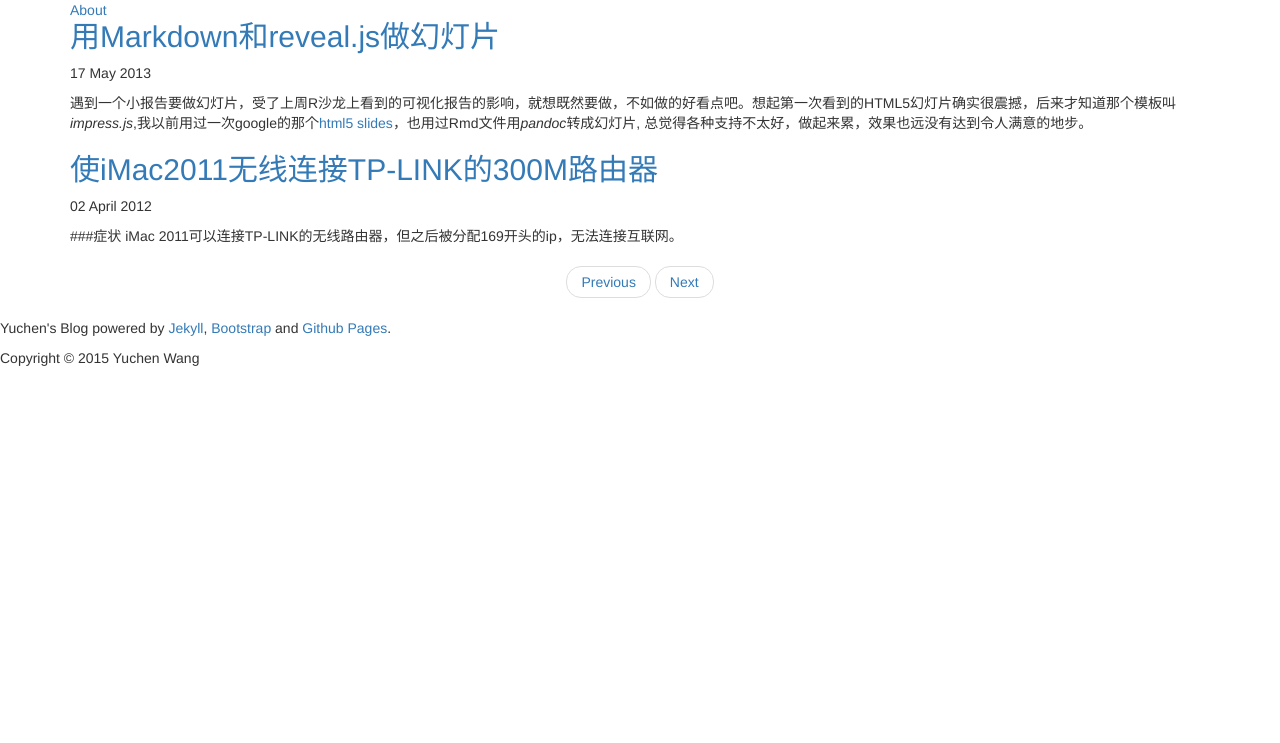
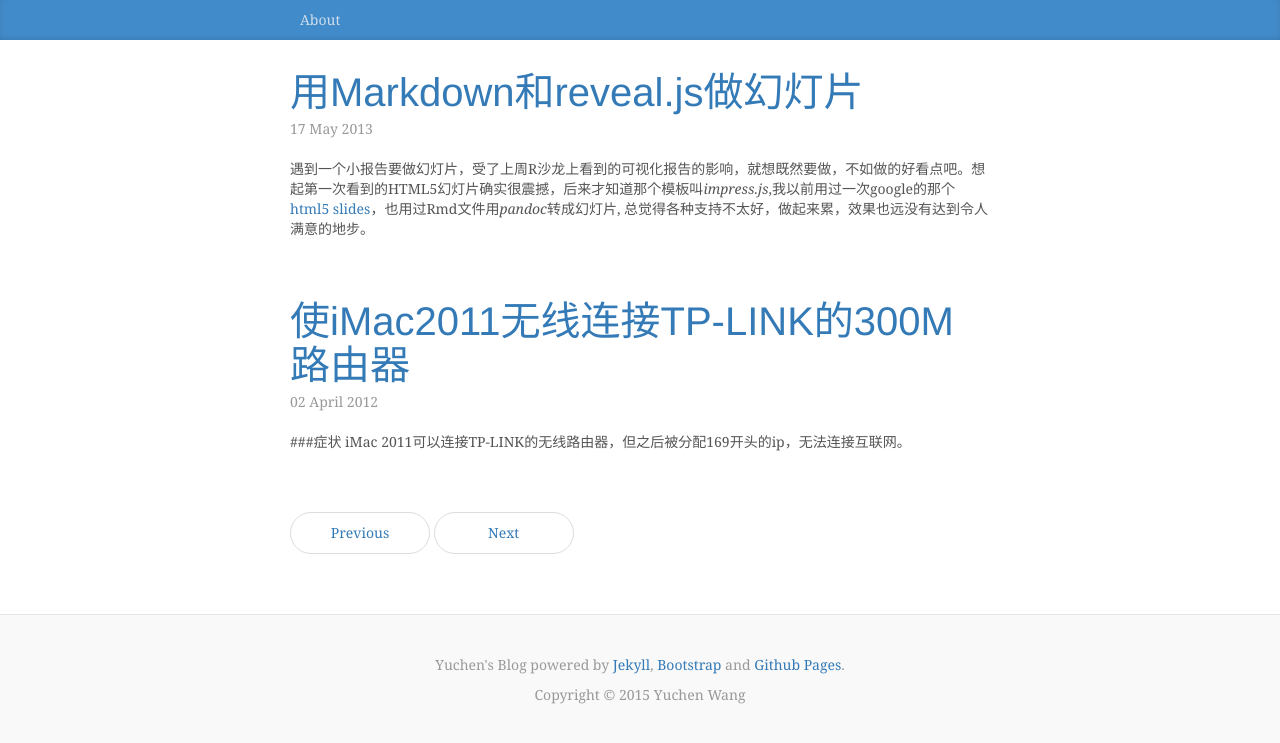
Before and after one commit to wangyuchen/wangyuchen.github.io, a Jekyll site: the page built from index.html, in a window 1280 px wide. Shown: the top 743 px of the page. Built offline with Jekyll 4.4.1, drawn with Linux system fonts in a browser that asks for light colours; nearby versions of some CDN libraries.

Commit message:
use only css

```diff
--- a/_includes/head.html
+++ b/_includes/head.html
@@ -15,7 +15,7 @@
   <link rel="stylesheet" href="http://maxcdn.bootstrapcdn.com/bootstrap/3.3.4/css/bootstrap.min.css">
 
   <!-- Custom styles for this template -->
-  <link href="{{ "/bootstrap/css/blog.css" | prepend: site.baseurl }}" rel="stylesheet">
+  <link href="{{ "/css/blog.css" | prepend: site.baseurl }}" rel="stylesheet">
 
   <link rel="canonical" href="{{ page.url | replace:'index.html','' | prepend: site.baseurl | prepend: site.url }}">
 
```
